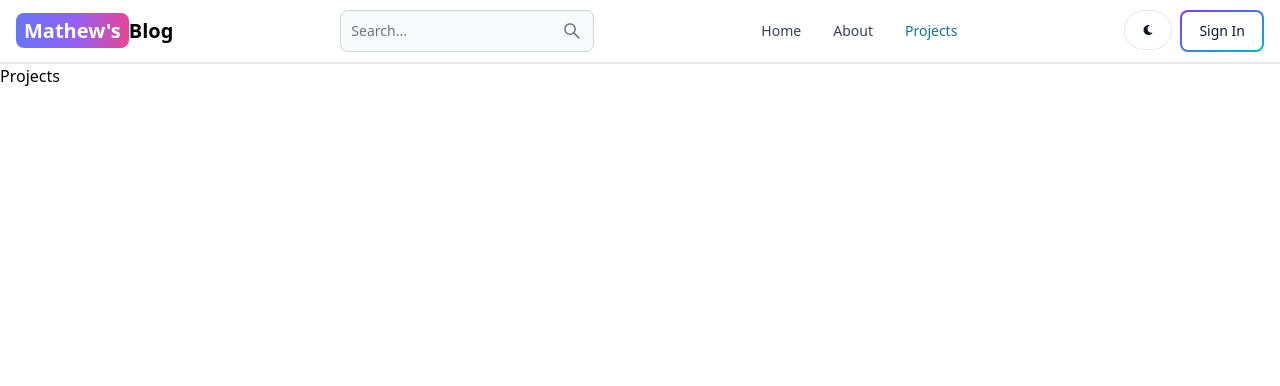
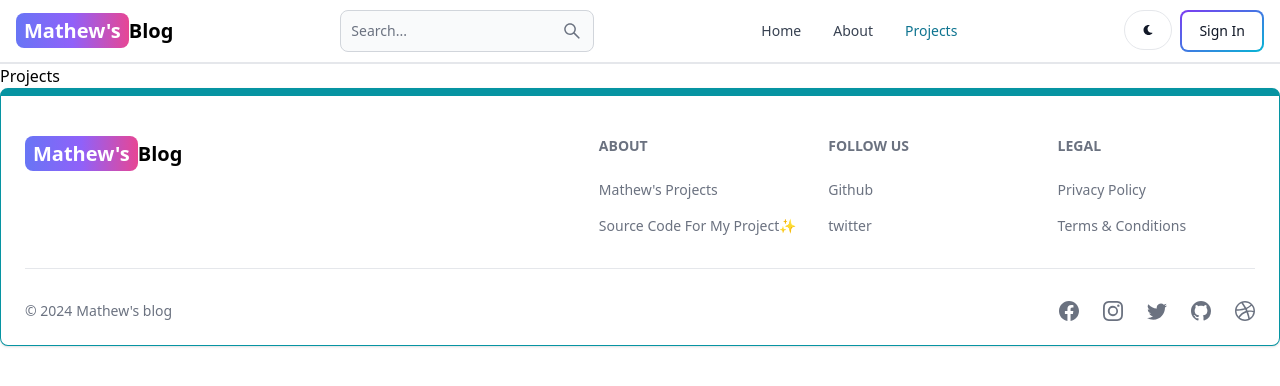
Before and after one commit to Mathew-Pio/MERN-STACK-BLOG-APP, a React (Vite) app in the folder client/: page /projects in a window 1280 px wide. Shown: the top 386 px of the page. Built offline with nearby package versions, Linux system fonts and the light colour scheme.

Commit message:
footer component header

```diff
--- a/client/src/App.jsx
+++ b/client/src/App.jsx
@@ -6,6 +6,7 @@
 import Dashboard from './pages/Dashboard'
 import Projects from './pages/Projects'
 import Header from './components/Header'
+import Footer from './components/Footer'
 
 export default function App() {
   return (
@@ -19,6 +20,7 @@
         <Route path='/dashboard' element={<Dashboard />} />
         <Route path='/projects' element={<Projects />} />
       </Routes>
+      <Footer />
     </BrowserRouter>
   )
 }
--- /dev/null
+++ b/client/src/components/Footer.jsx
@@ -0,0 +1,72 @@
+import { Footer } from 'flowbite-react'
+import React from 'react'
+import {Link} from 'react-router-dom';
+import {BsFacebook, BsInstagram, BsTwitter, BsGithub, BsDribbble} from 'react-icons/bs'
+
+export default function FooterCom() {
+  return (
+    <Footer container className='border border-t-8 border-teal-500'>
+        <div className="w-full max-w-7xl mx-auto">
+            <div className="grid w-full justify-between sm:flex md:grid-cols-1">
+                <div className="mt-5">
+                <Link to='/' className='self-center whitespace-nowrap text-lg sm:text-xl font-semibold dark:text-white'>
+                <span className='px-2 py-1 bg-gradient-to-r from-indigo-500 via-purple-500 to-pink-500 rounded-lg text-white'>Mathew's</span>
+                Blog
+                </Link>
+                </div>
+                <div className="grid grid-cols-2 gap-8 mt-4 sm:grid-cols-3 sm: gap-6">
+                    <div>
+                    <Footer.Title title='About' />
+                    <Footer.LinkGroup col >
+                        <Footer.Link href='https://bento.me/MathewPio' target='_blank'
+                        rel='noopener noreferrer'>
+                            Mathew's Projects
+                        </Footer.Link>
+                        <Footer.Link href='https://github.com/Mathew-Pio/MERN-STACK-BLOG-APP' target='_blank'
+                        rel='noopener noreferrer'>
+                            Source Code For My Project✨
+                        </Footer.Link>
+                    </Footer.LinkGroup  >
+                    </div>
+                    <div>
+                    <Footer.Title title='Follow Us' />
+                    <Footer.LinkGroup col >
+                        <Footer.Link href='https://github.com/Mathew-Pio' target='_blank'
+                        rel='noopener noreferrer'>
+                            Github
+                        </Footer.Link>
+                        <Footer.Link href='https://twitter.com/MathewPio16' target='_blank'
+                        rel='noopener noreferrer'>
+                            twitter
+                        </Footer.Link>
+                    </Footer.LinkGroup  >
+                    </div>
+                    <div>
+                    <Footer.Title title='Legal' />
+                    <Footer.LinkGroup col >
+                        <Footer.Link href='#'>
+                            Privacy Policy
+                        </Footer.Link>
+                        <Footer.Link href='https://twitter.com/MathewPio16' target='_blank'
+                        rel='noopener noreferrer'>
+                            Terms &amp; Conditions
+                        </Footer.Link>
+                    </Footer.LinkGroup  >
+                    </div>
+                </div>
+            </div>
+            <Footer.Divider />
+            <div className="w-full sm:flex sm:items-center sm:justify-between">
+                <Footer.Copyright href='#' by="Mathew's blog" year={new Date().getFullYear()} />
+                <div className="flex gap-6 sm:mt-0 mt-4 sm:justify-center">
+                    <Footer.Icon href='#' icon={BsFacebook} />
+                    <Footer.Icon href='#' icon={BsInstagram} />
+                    <Footer.Icon href='https://twitter.com/MathewPio16' icon={BsTwitter} />
+                    <Footer.Icon href='https://github.com/Mathew-Pio' icon={BsGithub} />
+                    <Footer.Icon href='#' icon={BsDribbble} />
+                </div>
+            </div>
+        </div>
+    </Footer>
+  )
+}
```
